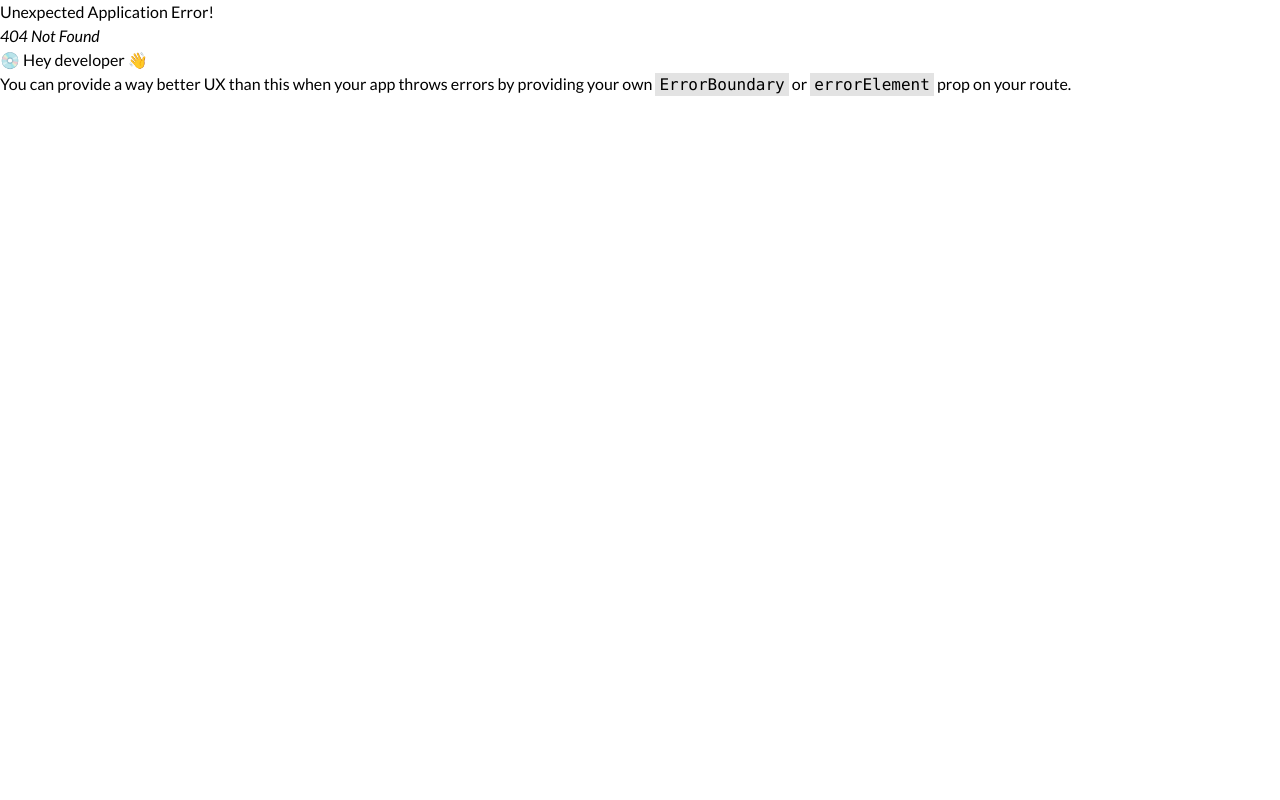
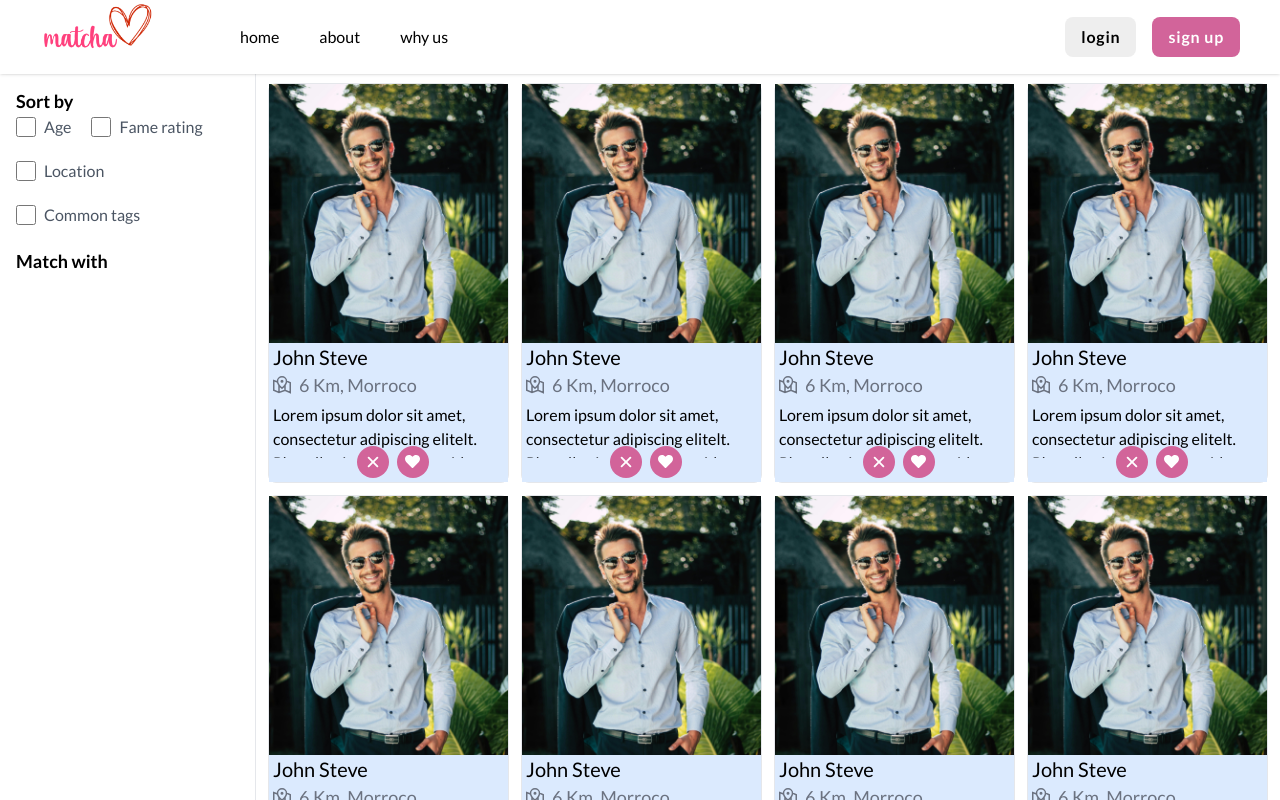
Before and after one commit to Stilram19/matcha, a React (Vite) app: page /home1 in a window 1280 px wide. Before the commit this address had no page. Built offline with nearby package versions, Linux system fonts and the light colour scheme; the HTML template or start-up script is replaced by a standard one; a web font is replaced by a local one.

Commit message:
Adding useOutsideClick hook

```diff
--- a/src/components/Navbar.tsx
+++ b/src/components/Navbar.tsx
@@ -1,11 +1,19 @@
+import { useState } from "react";
+import { RxHamburgerMenu } from "react-icons/rx";
 import { Link } from "react-router-dom";
 
 
 export default function Navbar() {
+    const [isHidden, setHidden] = useState(true);
 
 
+    const handleOnClick = () => {
+        setHidden((prev) => !prev);
+    }
+
     return (
-        <nav className="h-[74px] flex items-center justify-between shadow px-10 fixed top-0 w-screen z-10 bg-white">
+        <nav className="h-[74px] flex  fixed top-0 w-screen z-10 bg-white">
+            <div className="hidden md:flex items-center justify-between shadow px-10 w-full">
                 <div className="flex gap-16">
                     <Link to="/"><img src="/matcha_logo.png" width={116} height={74} /></Link>
                     <ul className="flex items-center list-none">
@@ -18,6 +26,22 @@ export default function Navbar() {
                     <Link to="/login" className="px-4 bg-light-gray py-2 font-semibold rounded-lg tracking-wider hover:text-pastel-pink">login</Link>
                     <Link to="/signup" className="px-4 bg-light-gray py-2 font-semibold rounded-lg tracking-wider bg-pink text-white hover:text-pastel-pink">sign up</Link>
                 </div>
+            </div>
+            <div className="px-3 w-full flex justify-between md:hidden">
+                <Link to="/"><img src="/matcha_logo.png" width={116} height={74} /></Link>
+                <button onClick={handleOnClick}><RxHamburgerMenu size={40} /></button>
+                <div className={`absolute top-[74px] left-0 w-full bg-gray-200 ${isHidden ? 'hidden' : ''}`}>
+                    <ul className='w-full flex flex-col items-center justify-center list-none'>
+                        <li><Link to="/" className="w-full block p-2 hover:text-pastel-pink hover:bg-gray-300 text-lg">home</Link></li>
+                        <li><Link to="#" className="w-full block p-2 hover:text-pastel-pink hover:bg-gray-300 text-lg">about</Link></li>
+                        <li><Link to="#" className="w-full block p-2 hover:text-pastel-pink hover:bg-gray-300 text-lg">why us</Link></li>
+                    </ul>
+                    <div className="flex justify-center gap-4">
+                        <Link to="/login" className="px-4 bg-light-gray py-2 font-semibold rounded-lg tracking-wider hover:text-pastel-pink">login</Link>
+                        <Link to="/signup" className="px-4 bg-light-gray py-2 font-semibold rounded-lg tracking-wider bg-pink text-white hover:text-pastel-pink">sign up</Link>
+                    </div>
+                </div>
+            </div>
         </nav>
     )
 
--- a/src/components/chat/ContactInfo.tsx
+++ b/src/components/chat/ContactInfo.tsx
@@ -1,31 +1,19 @@
-import { useEffect, useRef, useState } from "react";
+import { useState } from "react";
 import { BsThreeDotsVertical } from "react-icons/bs";
 import { FaRegUserCircle } from "react-icons/fa";
 import { IoHeartDislikeSharp, IoVolumeMute } from "react-icons/io5";
 import { MdBlockFlipped } from "react-icons/md";
-
+import useOutsideClick from "../../hooks/useOutsideClick";
 
 const Dropdown = () => {
     const [isOpen, setIsOpen] = useState(true);
 
 
-    const dropdownRef = useRef<HTMLDivElement>(null);
+    const dropdownRef = useOutsideClick(() => setIsOpen(true));
 
     const handleDropdown = () => {
         setIsOpen((prev) => !prev);
     }
-
-    const handleClickOutside = (e) => {
-        if (dropdownRef.current && !dropdownRef.current.contains(e.target))
-            setIsOpen(true)
-    }
-
-    useEffect(() => {
-        document.addEventListener('mousedown', handleClickOutside);
-        return () => {
-          document.removeEventListener('mousedown', handleClickOutside);
-        };
-    }, []);
 
     return (
         <div ref={dropdownRef} className="self-end relative w-[150px] z-20">
--- /dev/null
+++ b/src/hooks/useOutsideClick.tsx
@@ -0,0 +1,24 @@
+import { useEffect, useRef } from "react"
+
+
+const useOutsideClick = (callback: () => void) => {
+    const wrapper = useRef<HTMLDivElement>(null);
+
+    useEffect(() => {
+        const handleClickOutside = (e: MouseEvent) => {
+            if (wrapper.current && !wrapper.current.contains(e.target as Node))
+                callback();
+        }
+
+        document.addEventListener('mousedown', handleClickOutside);
+
+        return () => {
+          document.removeEventListener('mousedown', handleClickOutside);
+        };
+    }, [callback])
+
+    return (wrapper);
+}
+
+
+export default useOutsideClick;
--- /dev/null
+++ b/src/pages/home/Home1.tsx
@@ -0,0 +1,100 @@
+import { FaHeart } from "react-icons/fa"
+import { GrMapLocation } from "react-icons/gr"
+import { IoClose } from "react-icons/io5"
+
+const CheckBox = ({label}) => {
+    return (
+        <div className="flex items-center gap-2">
+            <input
+                type="checkbox"
+                className="w-5 h-5 focus:ring-2  rounded-lg"
+            />
+            <label htmlFor="" className=" text-gray-600">{label}</label>
+        </div>
+    )
+}
+
+const HomeSideBar = () => {
+    return (
+        <div className="w-full h-full p-4">
+            <div className="w-full">
+                <h1 className="text-lg font-semibold">Sort by</h1>
+                <div className="flex flex-wrap gap-5">
+                    <CheckBox label="Age" />
+                    <CheckBox label="Fame rating" />
+                    <CheckBox label="Location" />
+                    <CheckBox label="Common tags" />
+                </div>
+
+                <h1 className="text-lg font-semibold mt-5">Match with</h1>
+            </div>
+        </div>
+    )
+}
+
+const MatchedCard = () => {
+
+    return (
+        <div className="border w-full h-[400px] rounded-lg">
+            <div className="w-full h-[65%]">
+                <img src="/imgs/man_placeholder.jpg" className="w-full h-full object-cover object-top"/>
+            </div>
+
+            <div className="bg-blue-100 w-full h-[35%] px-1 relative">
+                <h1 className="text-xl">John Steve</h1>
+                <div className="flex items-center gap-2 mb-1">
+                    <GrMapLocation className="stroke-gray-500" size={18}/>
+                    <h2 className="text-lg text-gray-500">6 Km, Morroco</h2>
+                </div>
+                <div className="w-full h-[40%] overflow-hidden">
+                    <p className=" ">Lorem ipsum dolor sit amet, consectetur adipiscing elitelt. Phasellus justo nunc, gravida eget felis non, tincidunt maximus nulla.</p>
+                </div>
+
+               <div className="absolute bottom-1 flex justify-center w-full gap-2">
+                    <button className="bg-pink w-8 h-8 rounded-full flex items-center justify-center hover:scale-110 transition-transform duration-300 ease-in-out">
+                            <IoClose className="fill-white" size={20} />
+                    </button>
+
+                    <button className="bg-pink w-8 h-8 rounded-full flex items-center justify-center hover:scale-110 transition-transform duration-300 ease-in-out">
+                            <FaHeart className="fill-white" size={15} />
+                    </button>
+               </div>
+
+                {/* <button className="bg-blue-950 w-16 h-16 rounded-full flex items-center justify-center hover:scale-110 transition-transform duration-300 ease-in-out">
+                        <FaHeart className="fill-white" size={30} />
+                </button> */}
+            </div>
+        </div>
+    )
+
+}
+
+const HomeV2 = () => {
+
+    return (
+        <div className="pt-[71px] w-screen h-screen flex">
+            <div className="w-[20%] border-r h-full">
+                <HomeSideBar />
+            </div>
+            <div className="w-[80%] h-full p-3 flex justify-center overflow-y-auto scrollbar">
+                <div className="w-full grid md:grid-cols-3 lg:grid-cols-4 gap-3">
+                    <MatchedCard />
+                    <MatchedCard />
+                    <MatchedCard />
+                    <MatchedCard />
+                    <MatchedCard />
+                    <MatchedCard />
+                    <MatchedCard />
+                    <MatchedCard />
+                    <MatchedCard />
+                    <MatchedCard />
+                </div>
+
+            </div>
+        </div>
+    )
+
+}
+
+
+export default HomeV2;
--- a/src/router/index.tsx
+++ b/src/router/index.tsx
@@ -10,6 +10,7 @@ import PersonalInfo from "../pages/profile_setup/PersonalInfo";
 import CompleteInfo from "../pages/profile_setup/CompleteInfo";
 import InterestTag from "../pages/profile_setup/InterestTag";
 import Home from "../pages/home/Home";
+import HomeV2 from "../pages/home/Home1";
 
 const router = createBrowserRouter([
     {
@@ -19,6 +20,10 @@ const router = createBrowserRouter([
     {
       path: '/home',
       element: <GuestLayout><Home /></GuestLayout>
+    },
+    {
+      path: '/home1',
+      element: <GuestLayout><HomeV2 /></GuestLayout>
     },
     {
       path: '/login',
```
Lines whose indentation alone changed are shown as unchanged.
